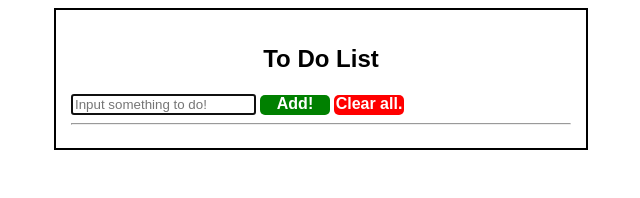
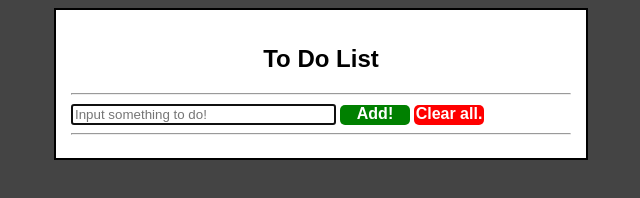
Before and after one commit to JWhear93/to-do-list, a plain HTML site: page index.html in a window 1280 px wide. Shown: the whole page, without its empty margins (319-959 px from the left). Drawn offline with nearby package versions, Linux system fonts and the light colour scheme.

Commit message:
Small style tweaks

```diff
--- a/index.html
+++ b/index.html
@@ -8,9 +8,9 @@
 </head>
 <body>
 	<div class="area">
-		<h2>To Do List</h2>
+		<h2>To Do List</h2><hr>
 		<form name="checkListForm">
-			<input autofocus placeholder="Input something to do!" type="text" name="checkListItem"/>
+			<input autofocus size="30" placeholder="Input something to do!" type="text" name="checkListItem"/>
 		</form>
 		<div id="button">Add!</div>
 		<div id="clear">Clear all.</div>
--- a/style.css
+++ b/style.css
@@ -1,3 +1,7 @@
+html {
+	background: #444;
+}
+
 h2 {
     font-family: arial;
     text-align: center;
@@ -44,9 +48,11 @@ form {
 }
 
 .area {
+	background: white;
 	display: block;
 	margin: 0 auto;
 	max-width: 500px;
+	min-width: 402px;
 	padding: 15px;
 	border: 2px solid black;
 	max-height: 600px;
```
